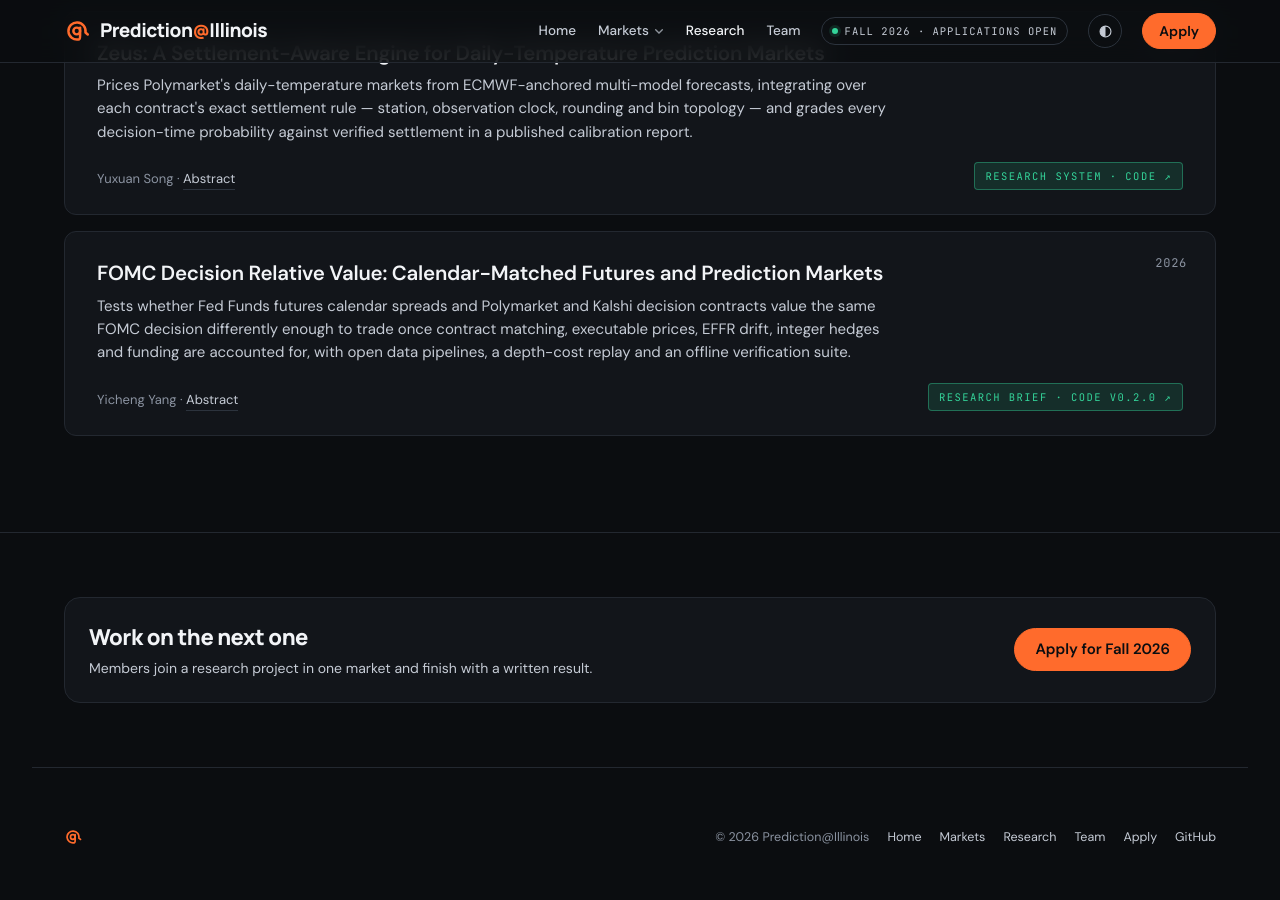
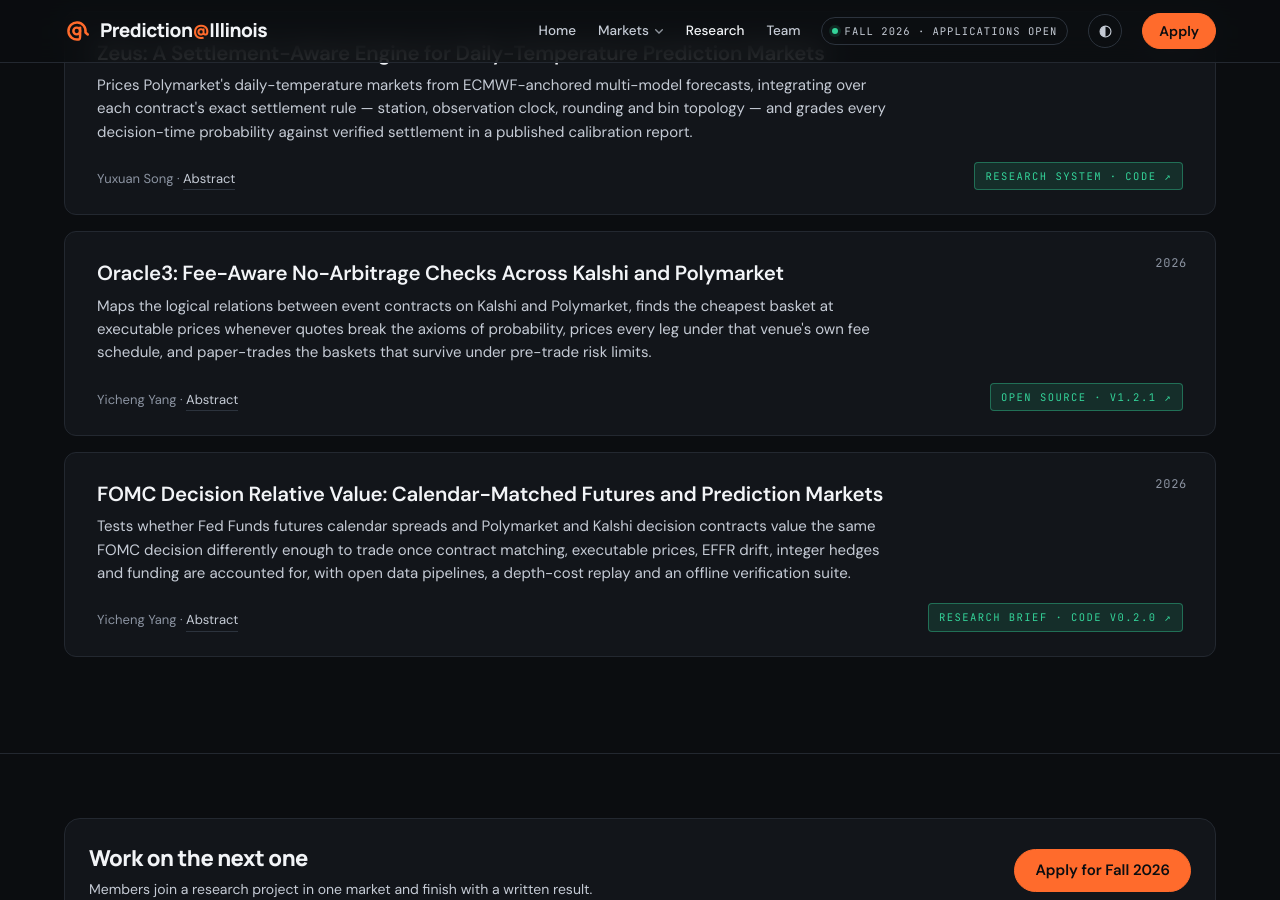
Before and after one commit to Prediction-Illinois/prediction-illinois.github.io, a Jekyll site: the page built from research/index.html, in a window 1280 px wide and 900 px high, scrolled down 691 px. Built offline with Jekyll 4.4.1, drawn with Linux system fonts in a browser that asks for light colours.

Commit message:
Research: add Oracle3 as the third entry
Co-Authored-By: Claude Opus 5.5 <noreply@anthropic.com>

```diff
--- a/_data/research.yml
+++ b/_data/research.yml
@@ -48,6 +48,32 @@
     depth, fees, and existing exposure. Settlement judges the exact belief the system committed to — not a
     more favorable story reconstructed afterwards.
 
+- title: "Oracle3: Fee-Aware No-Arbitrage Checks Across Kalshi and Polymarket"
+  authors:
+    - name: Yicheng Yang
+      affiliation: University of Illinois Urbana-Champaign
+      linkedin: https://www.linkedin.com/in/ethan85/
+  year: 2026
+  status: Open-source software
+  kind: tool             # green badge
+  badge: Open source · v1.2.1
+  badge_url: https://github.com/YichengYang-Ethan/oracle3-prediction-market-agent/releases/tag/v1.2.1
+  summary: Maps the logical relations between event contracts on Kalshi and Polymarket, finds the cheapest basket at executable prices whenever quotes break the axioms of probability, prices every leg under that venue's own fee schedule, and paper-trades the baskets that survive under pre-trade risk limits.
+  links:
+    code: https://github.com/YichengYang-Ethan/oracle3-prediction-market-agent   # Apache-2.0; original U Lab portions MIT (NOTICE)
+  abstract: >
+    Contracts on related outcomes are tied together by probability. If A implies B, then P(A) ≤ P(B);
+    if A and B cannot both happen, P(A) + P(B) ≤ 1; the outcomes of one event sum to one. Quoted prices
+    break these bounds, within a venue and across venues, and a basket that pays a known amount in every
+    state can then be bought for less than that amount. The gaps are small, and both venues charge taker
+    fees that scale with p(1 − p), so whether a gap is worth anything depends on the fee on every leg.
+    Oracle3 records which markets are related and how — implication, exclusivity, complement, the same
+    event across venues, event sums — finds the cheapest basket for each relation, reports the edge
+    before and after fees, and paper-trades the survivors under position, drawdown and exposure limits
+    with a kill switch. It installs from PyPI and runs as an MCP server, so AI agents can call the same
+    checks. It is research software with no live track record. Oracle3 began at U Lab (UIUC) with
+    Haofei Yu and bundles the lab's open-source Coinjure package.
+
 - title: "FOMC Decision Relative Value: Calendar-Matched Futures and Prediction Markets"
   authors:
     - name: Yicheng Yang
```
